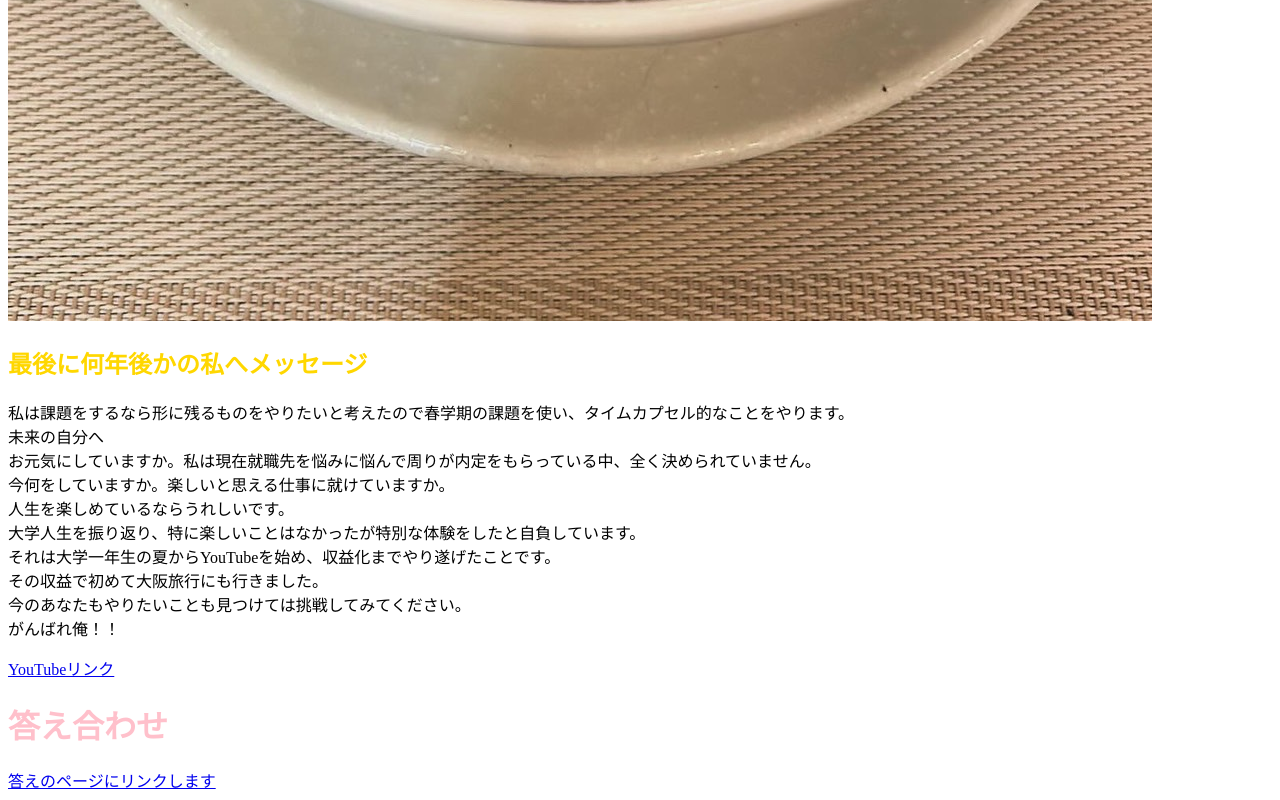
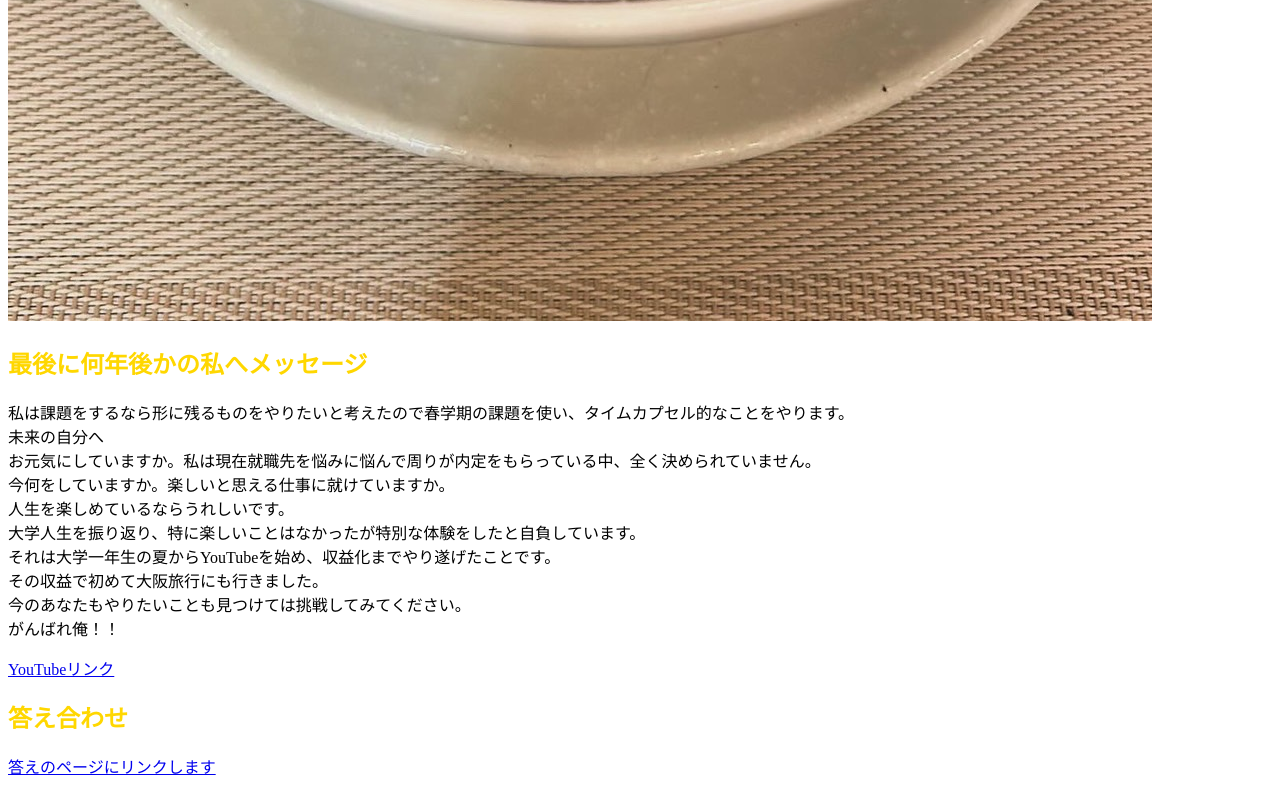
Before and after one commit to sugibuchiyuki/web-2024-2, a plain HTML site: page index.html in a window 1280 px wide. Shown: the part 3376-4176 px from the top of the page. Drawn offline with Linux system fonts and the light colour scheme.

Commit message:
Update index.html

```diff
--- a/index.html
+++ b/index.html
@@ -38,7 +38,7 @@
 
 <a href="https://youtube.com/@pugileei539?si=BbAlh0qfyV7tyric">YouTubeリンク</a><br>
 
-<h1>答え合わせ</h1>
+<h2>答え合わせ</h2>
  <a href="answer.html">答えのページにリンクします</a><br>
 
 </body>
```
